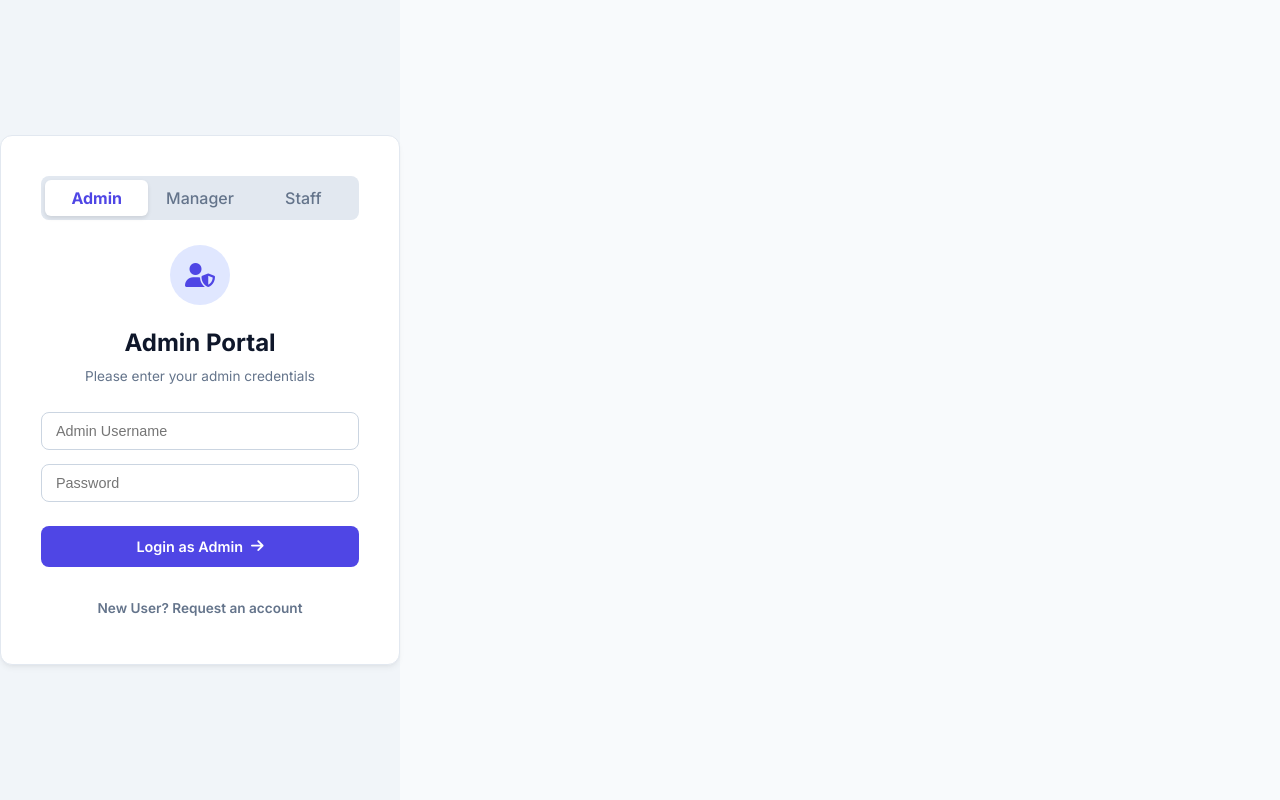
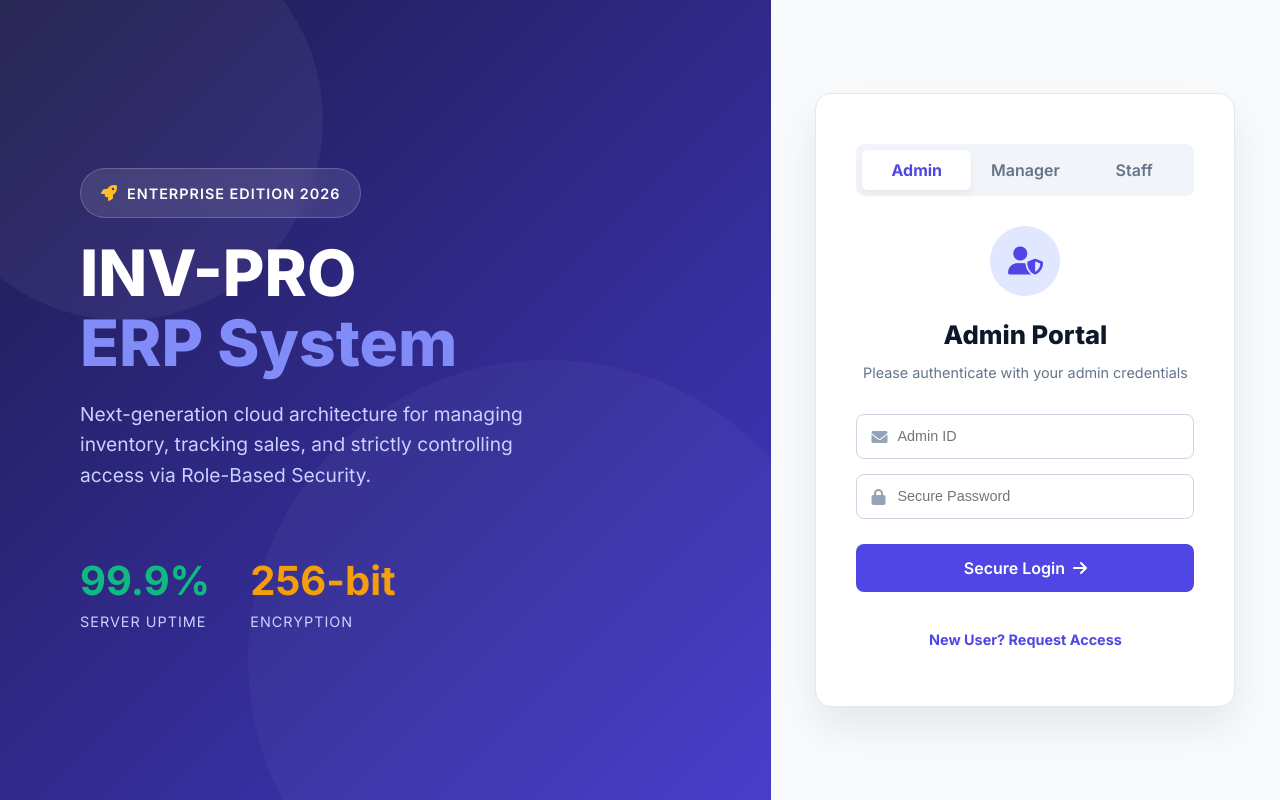
Before and after one commit to sonvaneprasad7-glitch/inv-pro-erp, a React (Vite) app in the folder frontend/: page / in a window 1280 px wide. Built offline with nearby package versions, Linux system fonts and the light colour scheme.

Commit message:
Added premium split-screen login UI

```diff
--- a/frontend/src/App.jsx
+++ b/frontend/src/App.jsx
@@ -115,7 +115,7 @@ function App() {
   }, [activeTab, userRole]);
 
   // ==========================================
-  // 3. AUTHENTICATION LOGIC (PROFESSIONAL ENGLISH ALERTS)
+  // 3. AUTHENTICATION LOGIC
   // ==========================================
   const handleAuthChange = (e) => {
     setAuthData({ ...authData, [e.target.name]: e.target.value });
@@ -133,7 +133,6 @@ function App() {
           const actualRole = res.data.role || 'staff';
 
           if (actualRole !== loginType) {
-            // 🔥 FIXED: Strictly Professional English Error Message
             alert(`🛑 Access Denied! Your assigned role is '${actualRole.toUpperCase()}', but you are attempting to log in via the '${loginType.toUpperCase()}' portal. Please select the correct tab.`);
             return;
           }
@@ -150,7 +149,6 @@ function App() {
           fetchSales();
           if (actualRole === 'admin' || actualRole === 'manager') fetchLedger();
         } else {
-          // 🔥 FIXED: Professional English Success Message
           alert("✅ Account Successfully Created! For security compliance, you have been registered with 'Staff' privileges. Please log in using the Staff portal.");
           setShowSignup(false);
           setLoginType('staff');
@@ -277,7 +275,6 @@ function App() {
 
     axios.post('https://inv-pro-erp.onrender.com/api/sales', saleForm)
       .then(res => {
-        // 🔥 FIXED: Professional English Sale Success
         alert("✅ Transaction Completed Successfully! Generating official invoice...");
         const newSale = res.data.sale;
         generateInvoice(newSale.id, selectedProduct.name, saleForm.quantity_sold, selectedProduct.price, newSale.total_price);
@@ -293,7 +290,7 @@ function App() {
   };
 
   // ==========================================
-  // 7. ROLE MANAGEMENT LOGIC
+  // 7. ROLE MANAGEMENT
   // ==========================================
   const handleRoleChange = (userId, newRole) => {
     axios.put(`https://inv-pro-erp.onrender.com/api/users/${userId}/role`, { role: newRole })
@@ -302,7 +299,7 @@ function App() {
   };
 
   // ==========================================
-  // 8. EXPORT TO PDF
+  // 8. EXPORT REPORT
   // ==========================================
   const exportToPDF = () => {
     const doc = new jsPDF();
@@ -317,16 +314,10 @@ function App() {
     doc.save("Inventory_Report.pdf");
   };
 
-  // ==========================================
-  // 9. RBAC PERMISSIONS VARIABLES
-  // ==========================================
   const isAdmin = userRole === 'admin';
   const canEdit = userRole === 'admin';
   const canExport = userRole === 'admin' || userRole === 'manager';
 
-  // ==========================================
-  // 10. ANALYTICS DATA CALCULATION
-  // ==========================================
   const categoryCounts = products.reduce((acc, p) => {
     acc[p.category] = (acc[p.category] || 0) + 1;
     return acc;
@@ -341,74 +332,126 @@ function App() {
   const sortedDates = Object.keys(salesByDate).sort((a, b) => new Date(a) - new Date(b));
 
   // ==========================================
-  // RENDER: VIP AUTHENTICATION SCREEN
+  // RENDER: SPLIT-SCREEN ENTERPRISE LOGIN UI
   // ==========================================
   if (!isLoggedIn) {
     return (
-      <div style={{ display: 'flex', justifyContent: 'center', alignItems: 'center', height: '100vh', background: '#f1f5f9' }}>
-        <div className="glass-card" style={{ width: '400px', textAlign: 'center', padding: '40px' }}>
+      <div style={{ display: 'flex', height: '100vh', width: '100vw', background: '#f8fafc', overflow: 'hidden' }}>
+
+        {/* LEFT PANEL: Branding & Hero Section */}
+        <div style={{
+            flex: 1.2,
+            background: 'linear-gradient(135deg, #1e1b4b 0%, #4338ca 100%)',
+            color: 'white',
+            display: 'flex',
+            flexDirection: 'column',
+            justifyContent: 'center',
+            padding: '60px 80px',
+            position: 'relative',
+            overflow: 'hidden'
+          }}>
+          {/* Decorative Background Elements */}
+          <div style={{ position: 'absolute', top: '-10%', left: '-10%', width: '400px', height: '400px', background: 'rgba(255,255,255,0.05)', borderRadius: '50%' }}></div>
+          <div style={{ position: 'absolute', bottom: '-20%', right: '-10%', width: '600px', height: '600px', background: 'rgba(255,255,255,0.03)', borderRadius: '50%' }}></div>
+
+          <div style={{ zIndex: 1, marginBottom: '40px' }}>
+            <div style={{ display: 'inline-block', background: 'rgba(255,255,255,0.1)', padding: '12px 20px', borderRadius: '30px', border: '1px solid rgba(255,255,255,0.2)', marginBottom: '20px', backdropFilter: 'blur(10px)' }}>
+              <i className="fas fa-rocket" style={{ color: '#fbbf24', marginRight: '10px' }}></i>
+              <span style={{ fontSize: '0.9rem', fontWeight: 600, letterSpacing: '1px' }}>ENTERPRISE EDITION 2026</span>
+            </div>
+            <h1 style={{ fontSize: '4rem', fontWeight: 800, margin: '0 0 20px 0', lineHeight: 1.1 }}>
+              INV-PRO <br/><span style={{ color: '#818cf8' }}>ERP System</span>
+            </h1>
+            <p style={{ fontSize: '1.2rem', color: '#c7d2fe', lineHeight: 1.6, maxWidth: '500px' }}>
+              Next-generation cloud architecture for managing inventory, tracking sales, and strictly controlling access via Role-Based Security.
+            </p>
+          </div>
+
+          <div style={{ display: 'flex', gap: '40px', zIndex: 1, marginTop: '20px' }}>
+            <div>
+              <h3 style={{ fontSize: '2.5rem', margin: 0, color: '#10b981' }}>99.9%</h3>
+              <p style={{ margin: 0, color: '#c7d2fe', fontSize: '0.9rem', textTransform: 'uppercase', letterSpacing: '1px' }}>Server Uptime</p>
+            </div>
+            <div>
+              <h3 style={{ fontSize: '2.5rem', margin: 0, color: '#f59e0b' }}>256-bit</h3>
+              <p style={{ margin: 0, color: '#c7d2fe', fontSize: '0.9rem', textTransform: 'uppercase', letterSpacing: '1px' }}>Encryption</p>
+            </div>
+          </div>
+        </div>
+
+        {/* RIGHT PANEL: The Login Card */}
+        <div style={{ flex: 1, display: 'flex', justifyContent: 'center', alignItems: 'center', position: 'relative' }}>
+
+          <div className="glass-card" style={{ width: '420px', textAlign: 'center', padding: '50px 40px', boxShadow: '0 20px 40px rgba(0,0,0,0.08)', background: '#ffffff', borderRadius: '16px' }}>
 
             {/* VIP ROLE SELECTION TABS */}
             {!showSignup && (
-            <div style={{ display: 'flex', background: '#e2e8f0', borderRadius: '8px', padding: '4px', marginBottom: '25px' }}>
+              <div style={{ display: 'flex', background: '#f1f5f9', borderRadius: '8px', padding: '6px', marginBottom: '30px' }}>
                 <button
                   type="button"
                   onClick={() => setLoginType('admin')}
-                style={{ flex: 1, padding: '8px', border: 'none', background: loginType === 'admin' ? '#ffffff' : 'transparent', borderRadius: '6px', fontWeight: loginType === 'admin' ? 700 : 500, color: loginType === 'admin' ? '#4f46e5' : '#64748b', cursor: 'pointer', boxShadow: loginType === 'admin' ? '0 2px 4px rgba(0,0,0,0.1)' : 'none', transition: 'all 0.3s' }}>
+                  style={{ flex: 1, padding: '10px', border: 'none', background: loginType === 'admin' ? '#ffffff' : 'transparent', borderRadius: '6px', fontWeight: loginType === 'admin' ? 700 : 600, color: loginType === 'admin' ? '#4f46e5' : '#64748b', cursor: 'pointer', boxShadow: loginType === 'admin' ? '0 4px 6px rgba(0,0,0,0.05)' : 'none', transition: 'all 0.3s' }}>
                   Admin
                 </button>
                 <button
                   type="button"
                   onClick={() => setLoginType('manager')}
-                style={{ flex: 1, padding: '8px', border: 'none', background: loginType === 'manager' ? '#ffffff' : 'transparent', borderRadius: '6px', fontWeight: loginType === 'manager' ? 700 : 500, color: loginType === 'manager' ? '#10b981' : '#64748b', cursor: 'pointer', boxShadow: loginType === 'manager' ? '0 2px 4px rgba(0,0,0,0.1)' : 'none', transition: 'all 0.3s' }}>
+                  style={{ flex: 1, padding: '10px', border: 'none', background: loginType === 'manager' ? '#ffffff' : 'transparent', borderRadius: '6px', fontWeight: loginType === 'manager' ? 700 : 600, color: loginType === 'manager' ? '#10b981' : '#64748b', cursor: 'pointer', boxShadow: loginType === 'manager' ? '0 4px 6px rgba(0,0,0,0.05)' : 'none', transition: 'all 0.3s' }}>
                   Manager
                 </button>
                 <button
                   type="button"
                   onClick={() => setLoginType('staff')}
-                style={{ flex: 1, padding: '8px', border: 'none', background: loginType === 'staff' ? '#ffffff' : 'transparent', borderRadius: '6px', fontWeight: loginType === 'staff' ? 700 : 500, color: loginType === 'staff' ? '#f59e0b' : '#64748b', cursor: 'pointer', boxShadow: loginType === 'staff' ? '0 2px 4px rgba(0,0,0,0.1)' : 'none', transition: 'all 0.3s' }}>
+                  style={{ flex: 1, padding: '10px', border: 'none', background: loginType === 'staff' ? '#ffffff' : 'transparent', borderRadius: '6px', fontWeight: loginType === 'staff' ? 700 : 600, color: loginType === 'staff' ? '#f59e0b' : '#64748b', cursor: 'pointer', boxShadow: loginType === 'staff' ? '0 4px 6px rgba(0,0,0,0.05)' : 'none', transition: 'all 0.3s' }}>
                   Staff
                 </button>
               </div>
             )}
 
-          {/* DYNAMIC ICONS & COLORS */}
+            {/* DYNAMIC ICONS */}
             <div style={{
               background: showSignup ? '#e0e7ff' : (loginType === 'admin' ? '#e0e7ff' : loginType === 'manager' ? '#dcfce7' : '#fef3c7'),
-            width: '60px', height: '60px', borderRadius: '50%', display: 'flex', alignItems: 'center', justifyContent: 'center', margin: '0 auto 20px', transition: 'all 0.3s'
+              width: '70px', height: '70px', borderRadius: '50%', display: 'flex', alignItems: 'center', justifyContent: 'center', margin: '0 auto 20px', transition: 'all 0.3s'
             }}>
               <i className={`fas ${showSignup ? 'fa-user-plus' : (loginType === 'admin' ? 'fa-user-shield' : loginType === 'manager' ? 'fa-user-tie' : 'fa-user')}`}
                  style={{
                    color: showSignup ? '#4f46e5' : (loginType === 'admin' ? '#4f46e5' : loginType === 'manager' ? '#10b981' : '#f59e0b'),
-                 fontSize:'24px'
+                   fontSize:'28px'
                  }}>
               </i>
             </div>
 
-          <h2 style={{margin:'0 0 5px', color:'#0f172a'}}>
-            {showSignup ? "Create New Account" :
+            <h2 style={{margin:'0 0 8px', color:'#0f172a', fontSize: '1.6rem', fontWeight: 800}}>
+              {showSignup ? "Create Account" :
                loginType === 'admin' ? "Admin Portal" :
                loginType === 'manager' ? "Manager Access" : "Staff Login"}
             </h2>
-          <p style={{fontSize: '0.85rem', color: '#64748b', marginBottom: '25px'}}>
-            {showSignup ? "Register to join the system" : `Please enter your ${loginType} credentials`}
+            <p style={{fontSize: '0.9rem', color: '#64748b', marginBottom: '30px'}}>
+              {showSignup ? "Securely register to the system network" : `Please authenticate with your ${loginType} credentials`}
             </p>
 
-          <form onSubmit={handleAuthSubmit} className="pro-form">
-            <input className="pro-input" name="username" placeholder={`${loginType.charAt(0).toUpperCase() + loginType.slice(1)} Username`} onChange={handleAuthChange} required />
-            <input className="pro-input" name="password" type="password" placeholder="Password" onChange={handleAuthChange} required />
+            <form onSubmit={handleAuthSubmit} className="pro-form" style={{ gap: '15px' }}>
+              <div style={{ position: 'relative' }}>
+                <i className="fas fa-envelope" style={{ position: 'absolute', left: '15px', top: '15px', color: '#94a3b8' }}></i>
+                <input className="pro-input" name="username" placeholder={`${loginType.charAt(0).toUpperCase() + loginType.slice(1)} ID`} onChange={handleAuthChange} required style={{ paddingLeft: '40px', height: '45px' }} />
+              </div>
+              <div style={{ position: 'relative' }}>
+                <i className="fas fa-lock" style={{ position: 'absolute', left: '15px', top: '15px', color: '#94a3b8' }}></i>
+                <input className="pro-input" name="password" type="password" placeholder="Secure Password" onChange={handleAuthChange} required style={{ paddingLeft: '40px', height: '45px' }} />
+              </div>
               <button type="submit" className="btn-primary-pro" style={{
-              marginTop:'10px',
+                marginTop:'10px', height: '48px', fontSize: '1rem',
                 background: showSignup ? '#4f46e5' : (loginType === 'admin' ? '#4f46e5' : loginType === 'manager' ? '#10b981' : '#f59e0b'),
                 transition: 'background 0.3s'
               }}>
-              {showSignup ? "Create Account" : `Login as ${loginType.charAt(0).toUpperCase() + loginType.slice(1)}`} <i className="fas fa-arrow-right"></i>
+                {showSignup ? "Register User" : `Secure Login`} <i className="fas fa-arrow-right"></i>
               </button>
             </form>
 
-          <button type="button" onClick={() => setShowSignup(!showSignup)} style={{ marginTop: '25px', background: 'none', border: 'none', color: '#64748b', cursor: 'pointer', fontWeight: '600', fontSize: '0.85rem' }}>
-            {showSignup ? "Back to Login Portal" : "New User? Request an account"}
+            <button type="button" onClick={() => setShowSignup(!showSignup)} style={{ marginTop: '30px', background: 'none', border: 'none', color: '#4f46e5', cursor: 'pointer', fontWeight: '700', fontSize: '0.9rem' }}>
+              {showSignup ? "← Back to Login Portal" : "New User? Request Access"}
             </button>
+          </div>
         </div>
       </div>
     );
```
Lines whose indentation alone changed are shown as unchanged.
